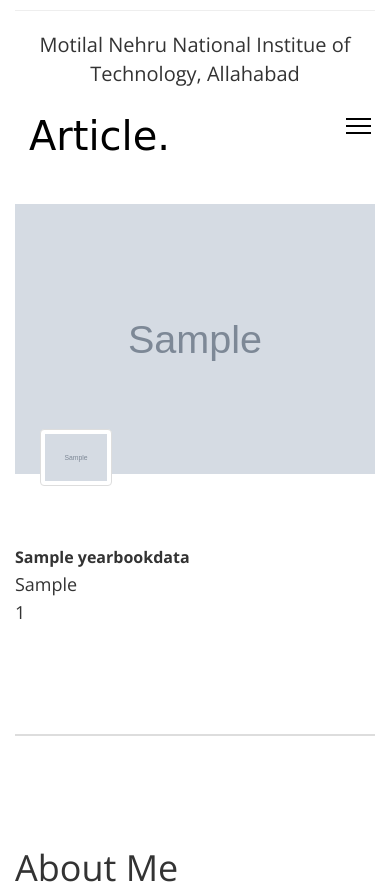
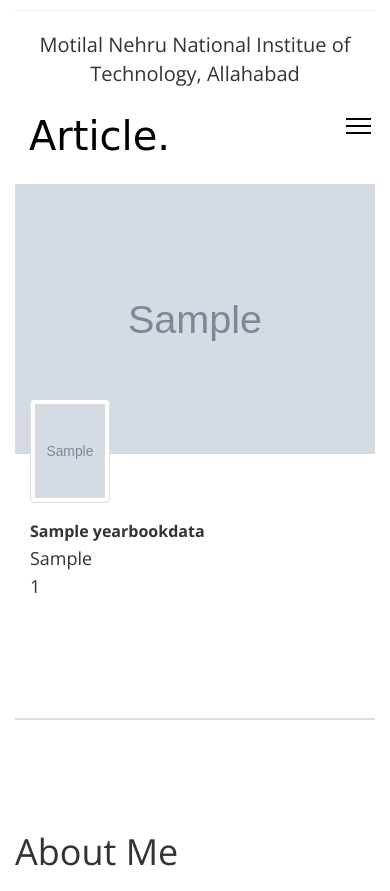
Before and after one commit to disconnect101/Srijan_website, a Django app: template yearbook/templates/yearbook/alumni.html in a window 390 px wide. Shown: the part 359-1250 px from the top of the page. Run offline with Django 3.2, Linux system fonts and the light colour scheme; the template is opened without the code that fills it: values that come from a table or form of the project are taken from there, others are empty; tables that the repository leaves empty hold one stand-in row (values such as "Sample post"); grey boxes marked "Sample" are stand-in pictures; parts of the project's set-up code (start-up, migrations or seed data) failed here and were passed over; some libraries are stand-ins or nearby versions; some web fonts are replaced.

Commit message:
profile pic edit

```diff
--- a/static/yearbook/alumni_profile.css
+++ b/static/yearbook/alumni_profile.css
@@ -10,7 +10,7 @@ body
 }
 
 .fb-profile img.fb-image-lg{
-    z-index: 0;
+    /*z-index: 0;*/
     width: 100%;
     margin-bottom: 10px;
 }
@@ -18,9 +18,9 @@ body
 .fb-image-profile
 {
     margin: -110px 10px 0px 50px;
-    z-index: 9;
+    /*z-index: 9;*/
     width: 20%;
-    max-height: 250px;
+    height: 240px;
 }
 
 @media (max-width:992px) and (min-width: 642px)
@@ -33,8 +33,9 @@ body
 
     .fb-image-profile
     {
-        margin: -45px 10px 0px 25px;
-        z-index: 9;
+        margin: -80px 10px 0px 50px;
+        /*z-index: 9;*/
+        height: 182px;
         width: 20%;
     }
 }
@@ -46,18 +47,33 @@ body
         font-size:16px;
     }
 
+    .fb-profile-text{
+        margin-left: 15px;
+    }
+
     .fb-profile img.fb-image-lg{
-        z-index: 0;
+        /*z-index: 0;*/
         width: 100%;
-        margin-bottom: 75px;
     }
 
     .fb-image-profile
     {
-        margin: -120px 10px 0px 25px;
-        z-index: 9;
-        width: 20%;
-        max-height: 250px;
+        margin: -65px 10px 0px 30px;
+        /*z-index: 9;*/
+        width: 115px;
+        height: 150px;
     }
 
 }
+
+@media (max-width:480px)
+{
+    .fb-image-profile
+    {
+        margin: -65px 10px 0px 30px;
+        /*z-index: 9;*/
+        width: 80px;
+        height: 104px;
+    }
+
+}
--- a/yearbook/templates/yearbook/alumni.html
+++ b/yearbook/templates/yearbook/alumni.html
@@ -20,13 +20,20 @@
         <div style="margin-bottom: 20em;">
 
             <div class="fb-profile">
-                <img align="left"  class="fb-image-lg" src="{{ profile.coverphoto.url }}" alt="Profile image example"/>
-                <img align="left" style="margin-right: 2em;" class="fb-image-profile thumbnail" src="{{ profile.photo.url }}" alt="Profile image example"/>
-                <div class="fb-profile-text" >
-                    <h1 style="margin-bottom: 3px;">{{ profile.name }}</h1>
-                    <h4 style="margin-top: 8px; margin-bottom: 3px;">{{ profile.branch }}</h4>
-                    <h4 style="margin-top: 8px;">{{ profile.regno }}</h4>
+                <img class="fb-image-lg" style="width: 100%;display: block;position: relative" src="{{ profile.coverphoto.url }}" alt="Profile image example"/>
+
+                <div class="row">
+                    <div  class="fb-image-profile thumbnail col-xs-4" style="margin-right: 2em;position: relative;z-index: 1">
+                        <img src="{{ profile.photo.url }}" alt="Profile image example" style="height: 100%;width: 100%;object-fit: cover"/>
+                    </div>
+                    <!--div class="fb-image-profile thumbnail" style="margin-right: 2em;background-image: url({{ profile.photo.url }});display: block"></div-->
+                    <div class="fb-profile-text col-xs-8" >
+                        <h1 style="margin-bottom: 3px;">{{ profile.name }}</h1>
+                        <h4 style="margin-top: 8px; margin-bottom: 3px;">{{ profile.branch }}</h4>
+                        <h4 style="margin-top: 8px;">{{ profile.regno }}</h4>
+                    </div>
                 </div>
+
             </div>
 
             <hr style="margin-top: 8em; border-top: 2px solid #ddd;">
```
